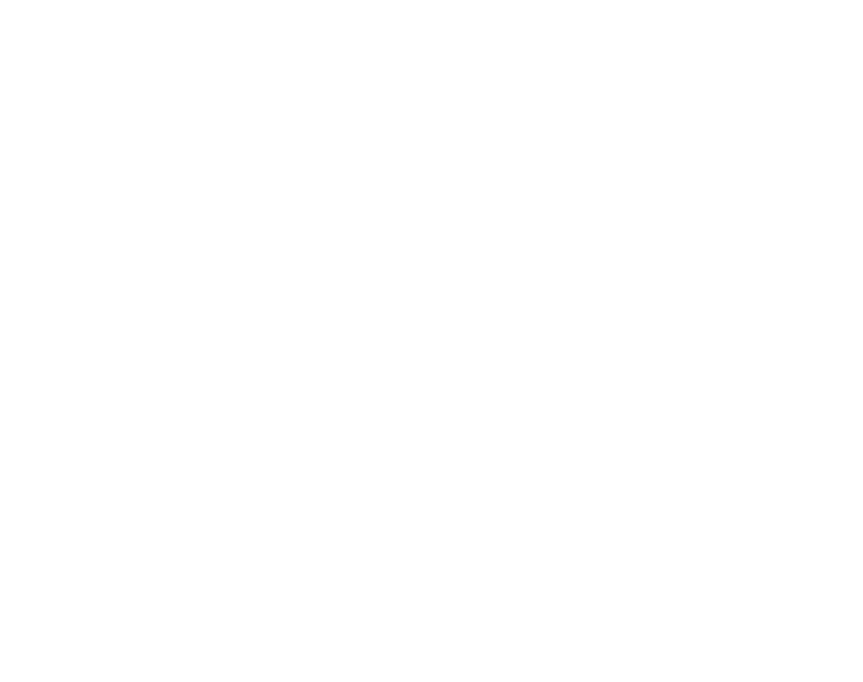
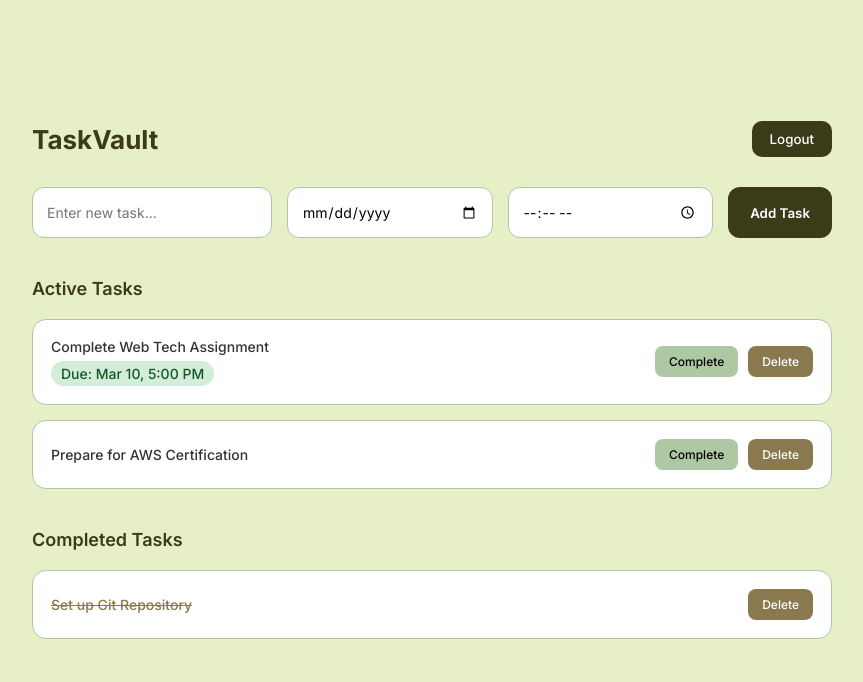
Before and after one commit to Jaideep200513/TaskVault, a plain HTML site: page dashboard.html in a window 1280 px wide. Shown: the whole page, without its empty margins (208-1071 px from the left). Drawn offline with Linux system fonts and the light colour scheme.

Commit message:
Day 2: Added dashboard UI with deadline structure

```diff
--- a/dashboard.html
+++ b/dashboard.html
@@ -0,0 +1,72 @@
+<!DOCTYPE html>
+<html lang="en">
+<head>
+    <meta charset="UTF-8">
+    <title>TaskVault - Dashboard</title>
+
+    <!-- Inter Font -->
+    <link href="https://fonts.googleapis.com/css2?family=Inter:wght@400;500;600;700&display=swap" rel="stylesheet">
+
+    <link rel="stylesheet" href="style.css">
+</head>
+<body>
+
+    <div class="dashboard-wrapper">
+
+        <!-- Header -->
+        <header class="dashboard-header">
+            <h2>TaskVault</h2>
+            <button class="logout-btn">Logout</button>
+        </header>
+
+        <!-- Add Task Section -->
+        <section class="add-task-section">
+            <input type="text" placeholder="Enter new task..." />
+            <input type="date" />
+            <input type="time" />
+            <button>Add Task</button>
+        </section>
+
+        <!-- Active Tasks -->
+        <section class="tasks-section">
+            <h3>Active Tasks</h3>
+
+            <div class="task-item">
+                <div class="task-left">
+                    <span class="task-title">Complete Web Tech Assignment</span>
+                    <span class="deadline green">Due: Mar 10, 5:00 PM</span>
+                </div>
+
+                <div class="task-actions">
+                    <button class="complete-btn">Complete</button>
+                    <button class="delete-btn">Delete</button>
+                </div>
+            </div>
+
+            <div class="task-item">
+                <span>Prepare for AWS Certification</span>
+                <div class="task-actions">
+                    <button class="complete-btn">Complete</button>
+                    <button class="delete-btn">Delete</button>
+                </div>
+            </div>
+
+        </section>
+
+        <!-- Completed Tasks -->
+        <section class="tasks-section completed-section">
+            <h3>Completed Tasks</h3>
+
+            <div class="task-item completed">
+                <span>Set up Git Repository</span>
+                <div class="task-actions">
+                    <button class="delete-btn">Delete</button>
+                </div>
+            </div>
+
+        </section>
+
+    </div>
+
+</body>
+</html>
--- a/style.css
+++ b/style.css
@@ -93,3 +93,177 @@
     font-weight: 400;
     color: #555;
 }
+
+/* ================= DASHBOARD ================= */
+
+.dashboard-wrapper {
+    width: 800px;
+    margin: 60px auto;
+}
+
+/* Header */
+.dashboard-header {
+    display: flex;
+    justify-content: space-between;
+    align-items: center;
+    margin-bottom: 30px;
+}
+
+.dashboard-header h2 {
+    font-size: 26px;
+    font-weight: 700;
+    color: #3B3B1A;
+}
+
+.logout-btn {
+    padding: 10px 18px;
+    border-radius: 10px;
+    border: none;
+    background: #3B3B1A;
+    color: white;
+    font-weight: 500;
+    cursor: pointer;
+    transition: 0.3s;
+}
+
+.logout-btn:hover {
+    background: #8A784E;
+}
+
+/* Add Task Section */
+.add-task-section {
+    display: flex;
+    gap: 15px;
+    margin-bottom: 40px;
+}
+
+.add-task-section input {
+    flex: 1;
+    padding: 14px;
+    border-radius: 12px;
+    border: 1px solid #AEC8A4;
+    font-size: 14px;
+}
+
+.add-task-section input:focus {
+    outline: none;
+    border-color: #3B3B1A;
+}
+
+.add-task-section button {
+    padding: 14px 22px;
+    border-radius: 12px;
+    border: none;
+    background: #3B3B1A;
+    color: white;
+    font-weight: 600;
+    cursor: pointer;
+    transition: 0.3s;
+}
+
+.add-task-section button:hover {
+    background: #8A784E;
+}
+
+/* Task Sections */
+.tasks-section {
+    margin-bottom: 40px;
+}
+
+.tasks-section h3 {
+    margin-bottom: 20px;
+    font-size: 18px;
+    font-weight: 600;
+    color: #3B3B1A;
+}
+
+/* Task Item */
+.task-item {
+    background: white;
+    padding: 18px;
+    border-radius: 14px;
+    border: 1px solid #AEC8A4;
+    display: flex;
+    justify-content: space-between;
+    align-items: center;
+    margin-bottom: 15px;
+    transition: 0.2s ease;
+}
+
+.task-item:hover {
+    box-shadow: 0 8px 20px rgba(59, 59, 26, 0.08);
+}
+
+.task-item span {
+    font-size: 14px;
+    font-weight: 500;
+    color: #333;
+}
+
+/* Completed Task */
+.task-item.completed span {
+    text-decoration: line-through;
+    color: #8A784E;
+}
+
+/* Task Actions */
+.task-actions {
+    display: flex;
+    gap: 10px;
+}
+
+.complete-btn {
+    padding: 8px 14px;
+    border-radius: 8px;
+    border: none;
+    background: #AEC8A4;
+    cursor: pointer;
+    font-size: 12px;
+    font-weight: 500;
+}
+
+.delete-btn {
+    padding: 8px 14px;
+    border-radius: 8px;
+    border: none;
+    background: #8A784E;
+    color: white;
+    cursor: pointer;
+    font-size: 12px;
+    font-weight: 500;
+}
+
+/* Deadline Styling */
+.task-left {
+    display: flex;
+    flex-direction: column;
+}
+
+.task-title {
+    font-weight: 500;
+    margin-bottom: 6px;
+}
+
+.deadline {
+    font-size: 12px;
+    padding: 4px 10px;
+    border-radius: 20px;
+    width: fit-content;
+    font-weight: 500;
+}
+
+/* Deadline Colors */
+.deadline.green {
+    background: #d4edda;
+    color: #155724;
+}
+
+.deadline.yellow {
+    background: #fff3cd;
+    color: #856404;
+}
+
+.deadline.red {
+    background: #f8d7da;
+    color: #721c24;
+}
```
